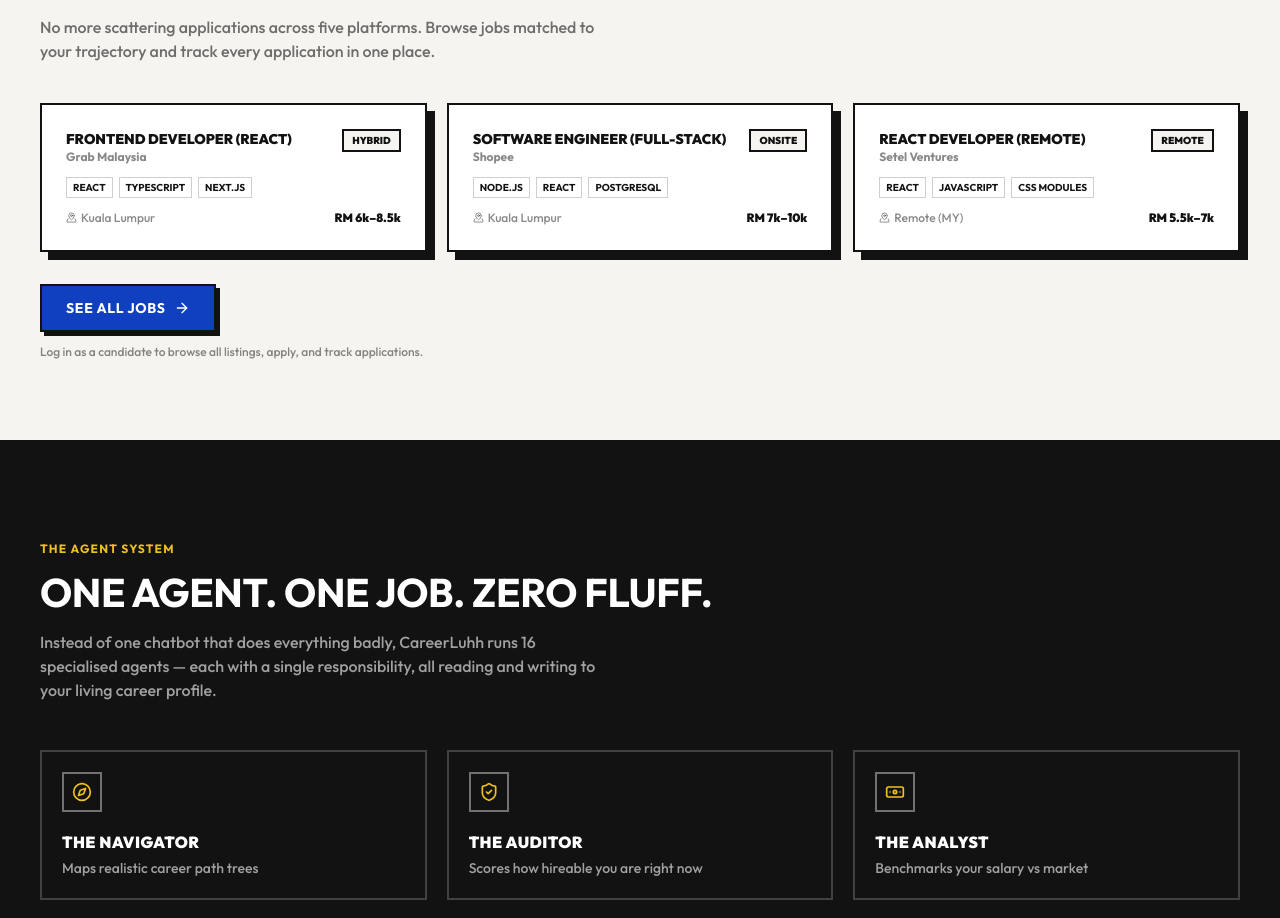
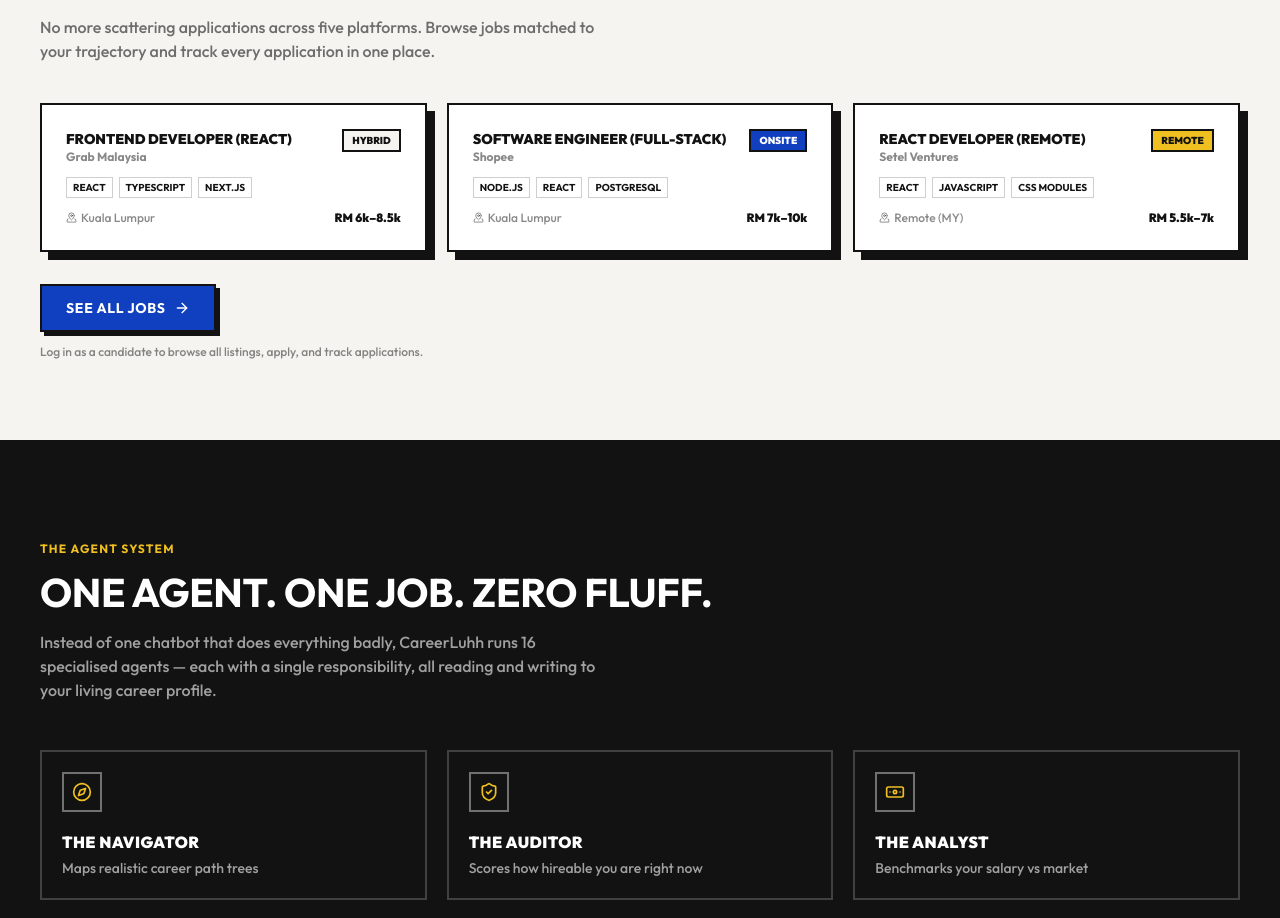
Before and after one commit to snsyaqirah/CareerLuhh, a Next.js app in the folder frontend/: page / in a window 1280 px wide. Shown: the part 2520-3438 px from the top of the page. Built offline with nearby package versions, Linux system fonts and the light colour scheme.

Commit message:
feat: update job mode colors to use lowercase keys for consistency

```diff
--- a/frontend/app/page.tsx
+++ b/frontend/app/page.tsx
@@ -92,11 +92,9 @@ const HOW_IT_WORKS = [
 const PREVIEW_JOBS = jobListings.slice(0, 3);
 
 const MODE_COLOR: Record<string, string> = {
-  "Full-time": "bg-blue text-white",
-  "Part-time": "bg-red text-white",
-  Remote: "bg-yellow text-ink",
-  Hybrid: "bg-canvas text-ink",
-  Internship: "bg-blue text-white",
+  remote: "bg-yellow text-ink",
+  hybrid: "bg-canvas text-ink",
+  onsite: "bg-blue text-white",
 };
 
 export default function LandingPage() {
```
